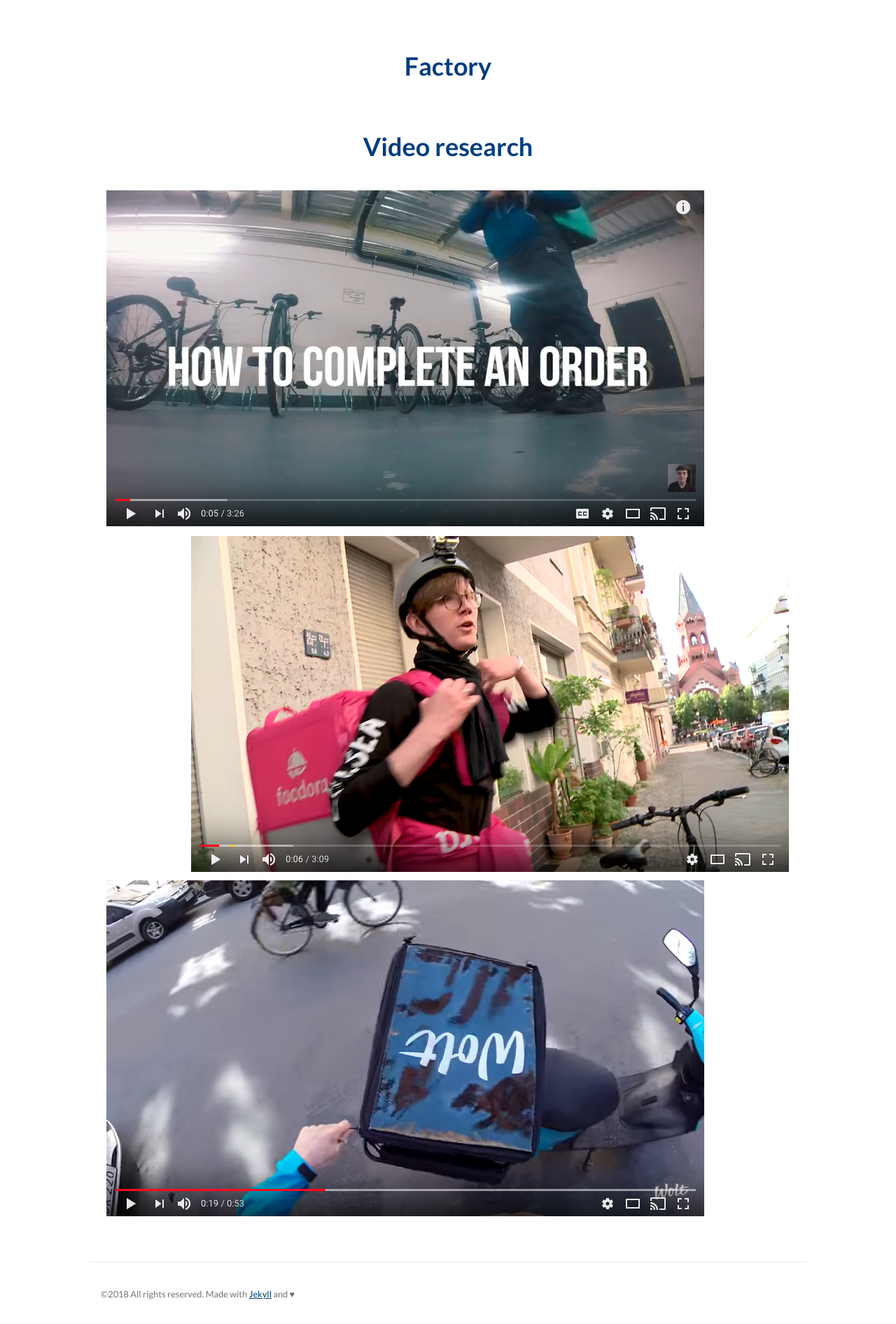
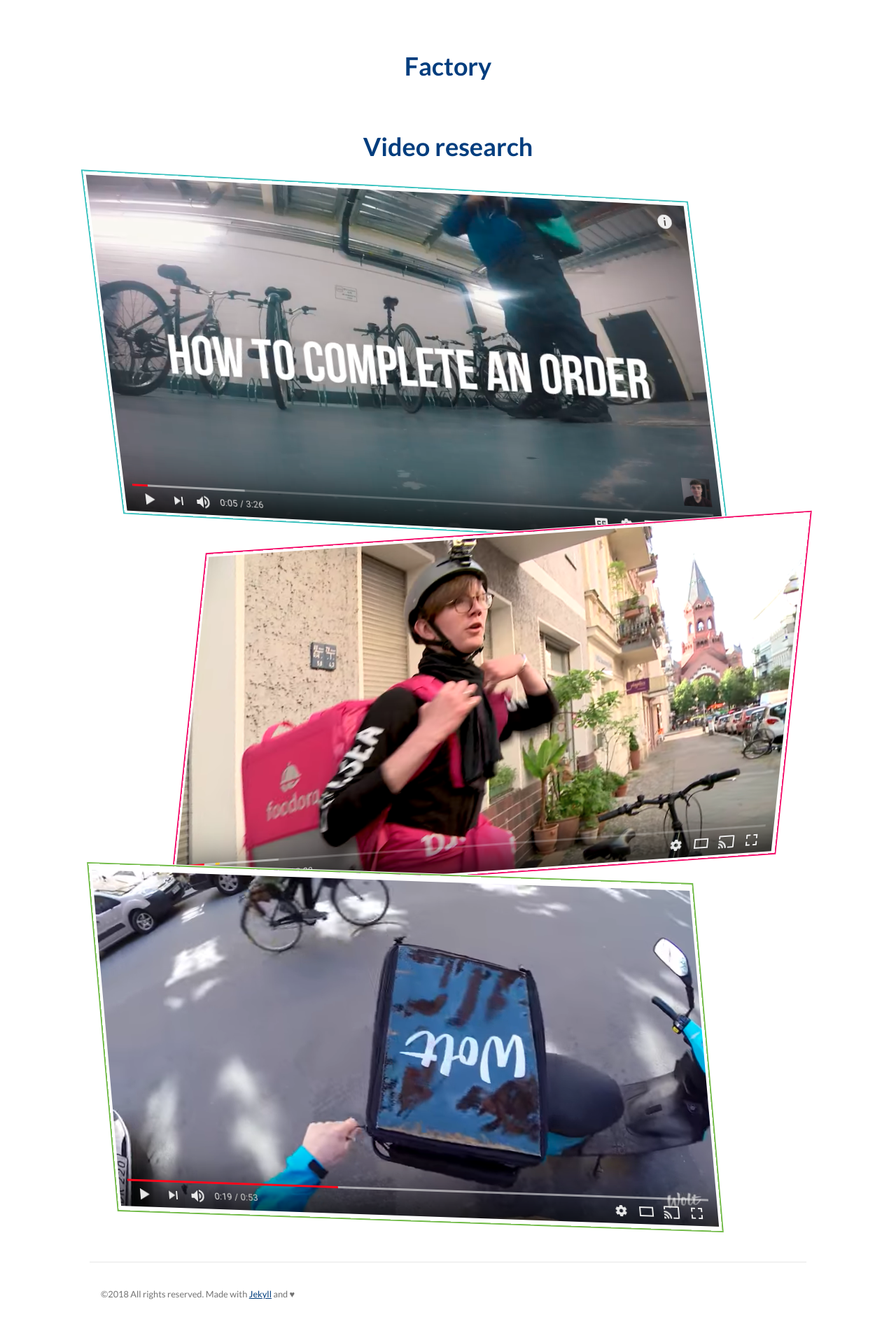
Before and after one commit to crackdev01/food-delivery-packaging, a Jekyll site: the page built from industry-research.md, in a window 1280 px wide. Shown: the part 1126-3018 px from the top of the page at 70% size. Built offline with Jekyll 4.4.1, drawn with Linux system fonts in a browser that asks for light colours.

Commit message:
Transformed video screenshots

```diff
--- a/_sass/base/_prezi.scss
+++ b/_sass/base/_prezi.scss
@@ -92,8 +92,24 @@
     }
   }
 
+  .deliveroo {
+    transform: skew(7deg, 3deg);
+    box-shadow:
+      0 0 0 2px $tiffany-color,
+      0 0 0 3px #FFF;
+  }
   .foodora {
     float: right;
+    transform: skew(-6deg, -4deg);
+    box-shadow:
+      0 0 0 2px $pink-color,
+      0 0 0 3px #FFF;
+  }
+  .wolt {
+    transform: skew(5deg, 2deg);
+    box-shadow:
+      0 0 0 2px $light-green-color,
+      0 0 0 3px #FFF;
   }
 
 }
--- a/industry-research.md
+++ b/industry-research.md
@@ -32,6 +32,6 @@ body_class: industry-page
 
 ## Video research
 
-![](/idbm-packaging/assets/pictures/deliveroo2.png)
+![](/idbm-packaging/assets/pictures/deliveroo2.png){: .deliveroo }
 ![](/idbm-packaging/assets/pictures/foodora1.png){: .foodora }
 ![](/idbm-packaging/assets/pictures/wolt1.png){: .wolt }
```
